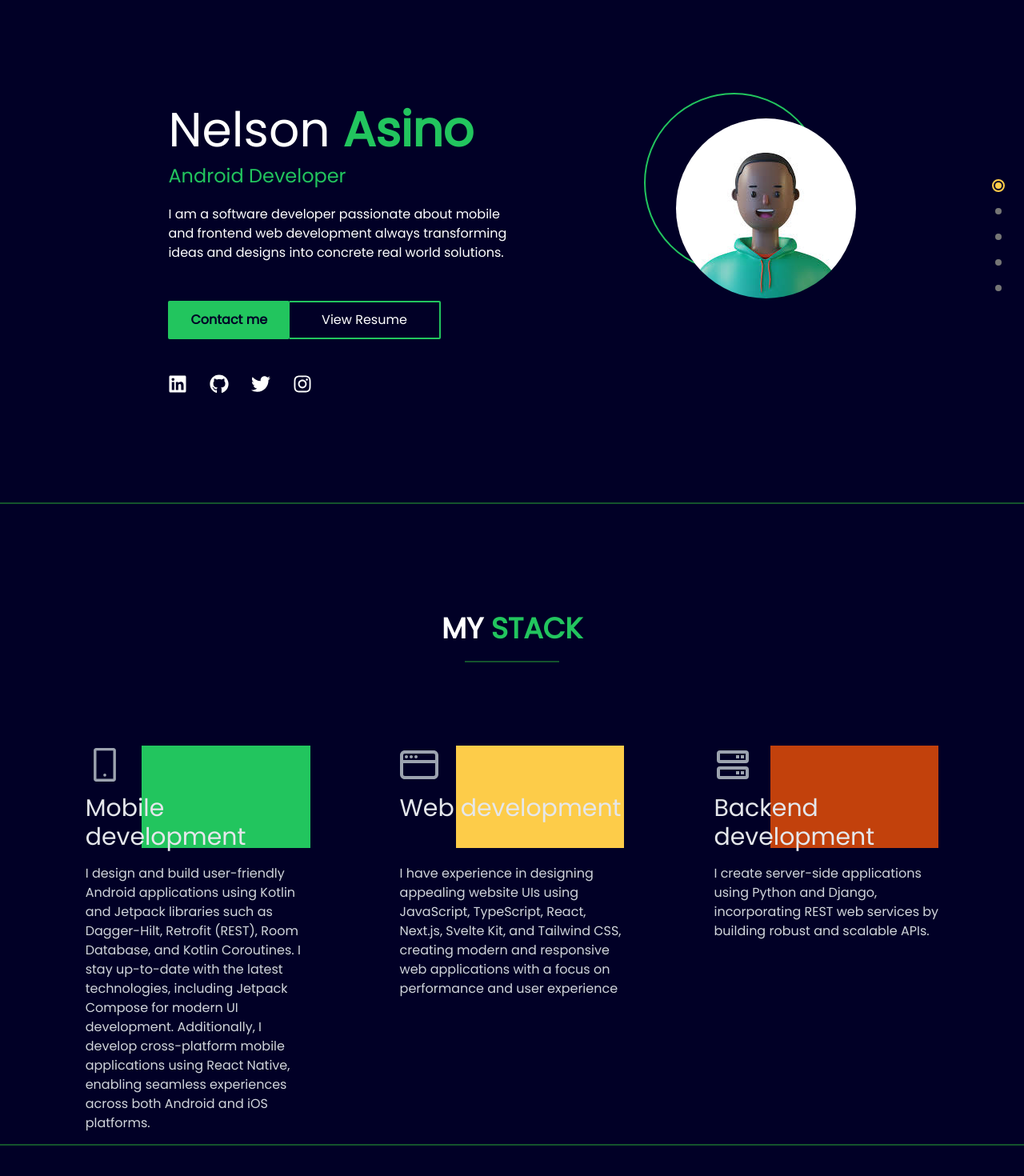
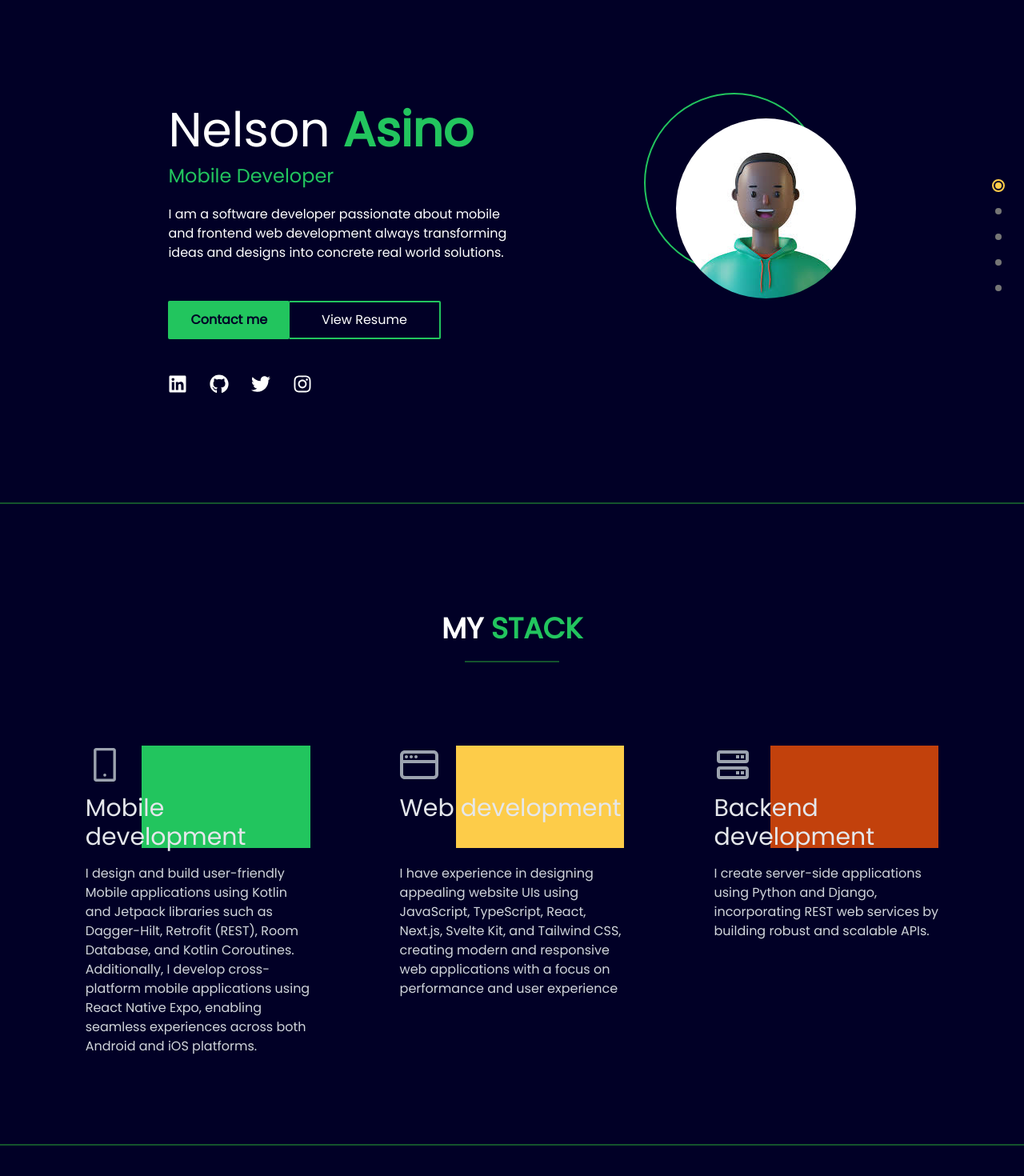
Before and after one commit to asino-nelson/PersonalWebsite, a React (Vite) app: page / in a window 1280 px wide. Shown: the part 172-1642 px from the top of the page at 80% size. Built offline with nearby package versions, Linux system fonts and the light colour scheme.

Commit message:
Role and skill update

```diff
--- a/src/scenes/Landing.jsx
+++ b/src/scenes/Landing.jsx
@@ -54,7 +54,7 @@
               Asino
             </span>
           </p>
-          <p className="mt-3  text-2xl text-green-500 ">Android Developer</p>
+          <p className="mt-3  text-2xl text-green-500 ">Mobile Developer</p>
           <p className="mt-5  text-base mb-7 ">
             I am a software developer passionate about mobile and frontend web
             development always transforming ideas and designs into concrete real world
--- a/src/scenes/MySkills.jsx
+++ b/src/scenes/MySkills.jsx
@@ -56,12 +56,10 @@
             <div className="w-1/2 md:w-3/4 h-32 bg-green-500 absolute right-0 top-0 z-[-1]" />
           </div>
           <p className="mt-5 text-gray-300">
-            I design and build user-friendly Android applications using Kotlin
+            I design and build user-friendly Mobile applications using Kotlin
             and Jetpack libraries such as Dagger-Hilt, Retrofit (REST), Room
-            Database, and Kotlin Coroutines. I stay up-to-date with the latest
-            technologies, including Jetpack Compose for modern UI development.
-            Additionally, I develop cross-platform mobile applications using
-            React Native, enabling seamless experiences across both Android and
+            Database, and Kotlin Coroutines. Additionally, I develop cross-platform mobile applications using
+            React Native Expo, enabling seamless experiences across both Android and
             iOS platforms.
           </p>
         </motion.div>
```
